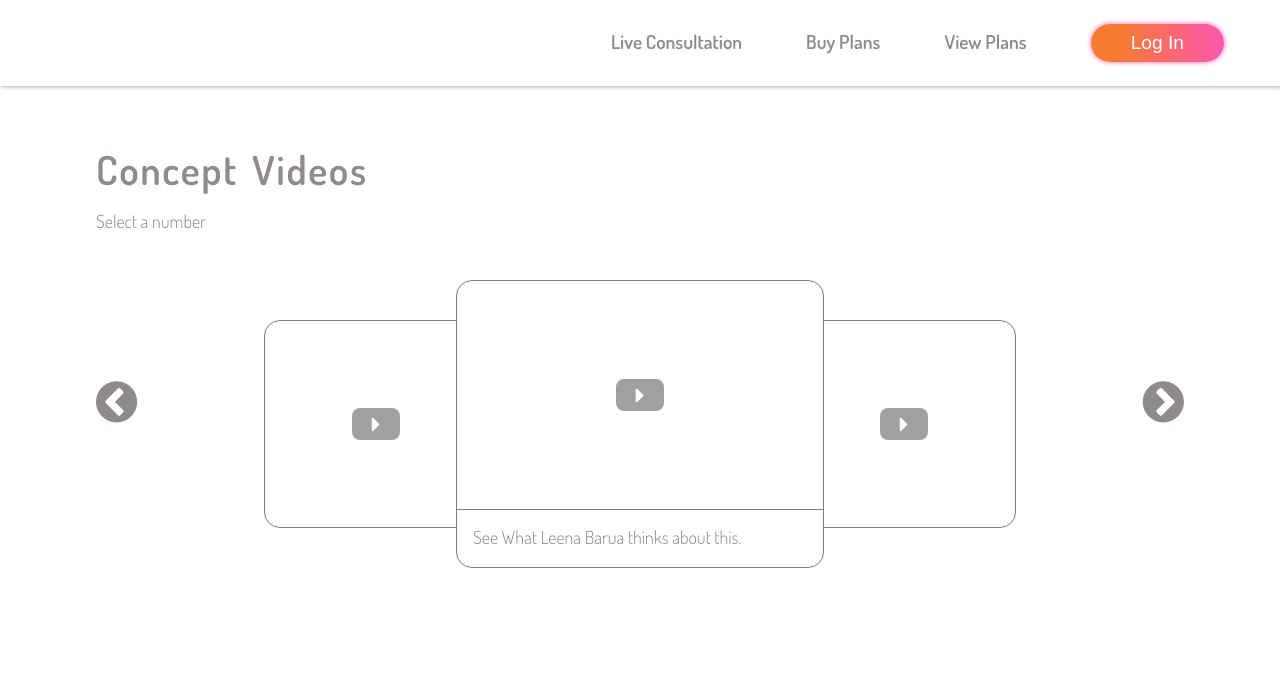
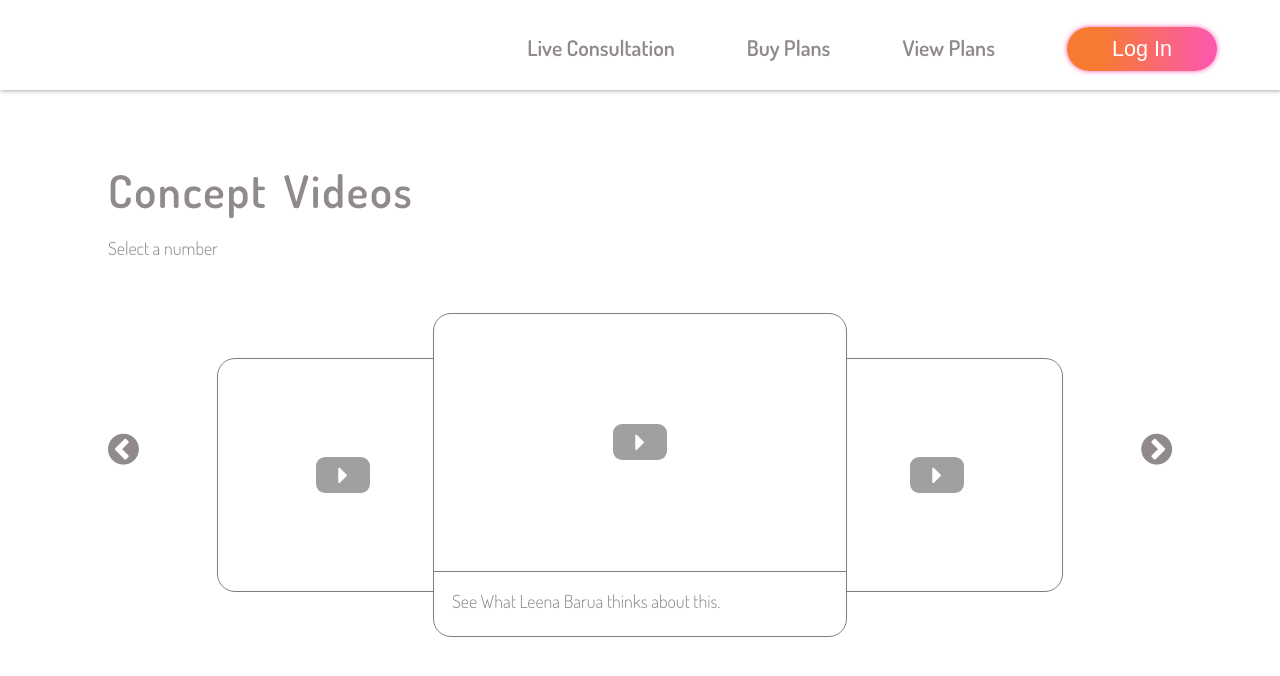
Before and after one commit to karn21/swiflearn-assign, a React (Create React App) app: page / in a window 1280 px wide. Shown: the top 676 px of the page. Built offline with nearby package versions, Linux system fonts and the light colour scheme.

Commit message:
make page responsive

```diff
--- a/src/App.css
+++ b/src/App.css
@@ -4,10 +4,13 @@
   box-sizing: border-box;
 }
 
+html {
+  font-size: 12px;
+  color: #908a8a;
+}
+
 body {
   font-family: "Dosis", sans-serif;
-  font-size: 18px;
-  color: #908a8a;
 }
 
 a {
@@ -16,7 +19,7 @@ a {
 }
 
 section {
-  padding: 2rem 6rem;
+  padding: 2rem 1rem;
 }
 
 h1 {
@@ -25,3 +28,30 @@ h1 {
   word-spacing: 0.3rem;
   padding: 1rem 0;
 }
+
+@media (min-width: 576px) {
+  html {
+    font-size: 14px;
+  }
+  section {
+    padding: 2rem 3rem;
+  }
+}
+
+@media (min-width: 768px) {
+  html {
+    font-size: 16px;
+  }
+}
+
+@media (min-width: 992px) {
+  html {
+    font-size: 18px;
+  }
+}
+
+@media (min-width: 1200px) {
+  section {
+    padding: 2rem 6rem;
+  }
+}
--- a/src/components/navbar/Navbar.js
+++ b/src/components/navbar/Navbar.js
@@ -2,23 +2,32 @@ import React, { Component } from "react";
 import "./navbar.css";
 
 class Navbar extends Component {
+  state = {
+    showNav: false,
+  };
+
+  // Function to toggle navbar visibility
+  toggleNav = () => {
+    this.setState({
+      showNav: !this.state.showNav,
+    });
+  };
+
   render() {
     return (
-      <nav>
-        <ul className="nav-links">
-          <li className="nav-link">
-            <a href="#">Live Consultation</a>
-          </li>
-          <li className="nav-link">
-            <a href="#">Buy Plans</a>
-          </li>
-          <li className="nav-link">
-            <a href="#">View Plans</a>
-          </li>
+      <nav className={this.state.showNav ? "show" : ""}>
+        <ul className={this.state.showNav ? `show nav-links` : `nav-links`}>
+          <li className="nav-link">Live Consultation</li>
+          <li className="nav-link">Buy Plans</li>
+          <li className="nav-link">View Plans</li>
           <li className="nav-link">
             <button className="login-btn">Log In</button>
           </li>
         </ul>
+
+        <div className="menu" onClick={this.toggleNav}>
+          <i class="fa fa-bars" aria-hidden="true"></i> Menu
+        </div>
       </nav>
     );
   }
--- a/src/components/navbar/navbar.css
+++ b/src/components/navbar/navbar.css
@@ -1,10 +1,18 @@
 nav {
+  position: fixed;
+  top: 0;
+  height: 5rem;
   width: 100%;
   font-size: 1.2rem;
   font-weight: 600;
   margin-bottom: 1rem;
   box-shadow: 1px 1px 4px rgb(175, 170, 170);
   float: left;
+  background-color: #fff;
+}
+
+nav.show {
+  height: auto;
 }
 
 ul.nav-links {
@@ -12,14 +20,26 @@ ul.nav-links {
 }
 
 .nav-links {
-  display: flex;
+  display: grid;
   padding: 1.5rem;
-  float: right;
   align-items: baseline;
+  visibility: hidden;
 }
 
 .nav-link {
-  padding: 0 2rem;
+  padding: 0.5rem 2rem;
+  cursor: pointer;
+}
+
+.show {
+  visibility: visible;
+}
+
+.menu {
+  position: fixed;
+  top: 2rem;
+  right: 2rem;
+  cursor: pointer;
 }
 
 .login-btn {
@@ -37,3 +57,20 @@ ul.nav-links {
   );
   box-shadow: 0px 0px 5px rgba(252, 69, 169, 0.9030667686996674);
 }
+
+@media (min-width: 768px) {
+  .nav-links {
+    display: flex;
+    padding: 1.5rem;
+    float: right;
+    align-items: baseline;
+    visibility: visible;
+  }
+  .nav-link {
+    padding: 0 2rem;
+  }
+
+  .menu {
+    visibility: hidden;
+  }
+}
--- a/src/components/videos/videos.css
+++ b/src/components/videos/videos.css
@@ -9,7 +9,7 @@ section.videos-section {
 }
 
 .arrow {
-  font-size: 3rem;
+  font-size: 2rem;
 }
 
 .video-carousel {
@@ -21,11 +21,13 @@ section.videos-section {
 
 .video-previous,
 .video-next {
-  height: 13rem;
-  width: 14rem;
+  height: 10rem;
+  width: 11rem;
   border: 1px solid rgb(129, 125, 125);
   border-radius: 1rem;
   margin-left: -2rem;
+  display: none;
+  visibility: hidden;
 }
 
 .video-container {
@@ -38,8 +40,10 @@ section.videos-section {
 }
 
 .video-current {
-  height: 18rem;
-  width: 23rem;
+  height: 16rem;
+  width: 20rem;
+  /* height: 18rem; */
+  /* width: 23rem; */
   border: 1px solid rgb(129, 125, 125);
   border-radius: 1rem;
 }
@@ -72,3 +76,27 @@ section.videos-section {
 .video-title {
   padding: 1rem;
 }
+
+@media (min-width: 768px) {
+  .video-previous,
+  .video-next {
+    visibility: visible;
+    display: inline-block;
+  }
+  .video-previous {
+    margin-left: unset;
+    margin-right: -2rem;
+  }
+}
+
+@media (min-width: 992px) {
+  .video-previous,
+  .video-next {
+    height: 13rem;
+    width: 14rem;
+  }
+  .video-current {
+    height: 18rem;
+    width: 23rem;
+  }
+}
```
